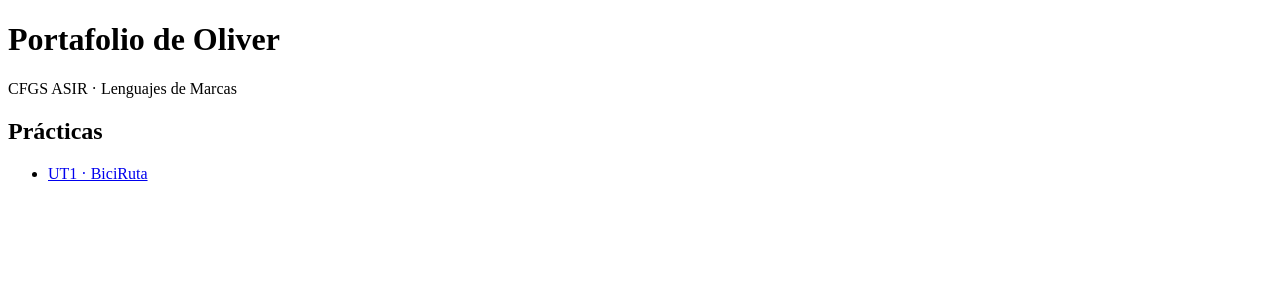
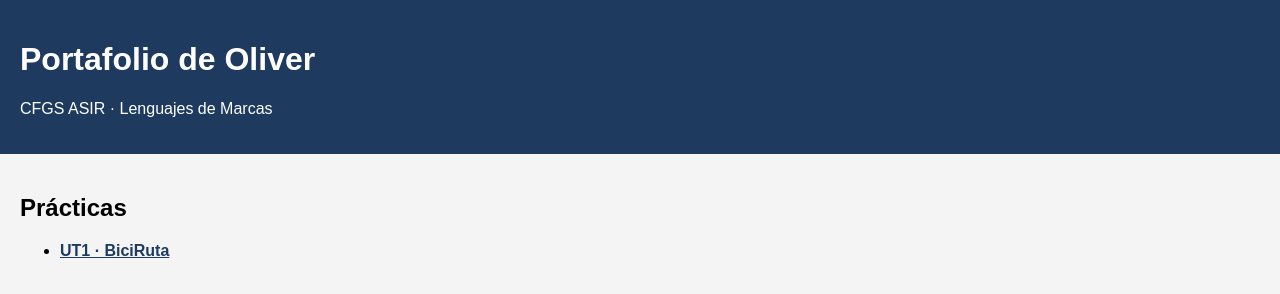
Before and after one commit to oliverpcs/lm-portafolio, a plain HTML site: page index.html in a window 1280 px wide. Drawn offline with Linux system fonts and the light colour scheme.

Commit message:
Añade los estilos en css/estilos.css

```diff
--- /dev/null
+++ b/css/estilos.css
@@ -0,0 +1,17 @@
+body {
+  font-family: Arial, sans-serif;
+  margin: 0;
+  background: #f4f4f4;
+}
+header {
+  background: #1e3a5f;
+  color: white;
+  padding: 20px;
+}
+main {
+  padding: 20px;
+}
+a {
+  color: #1e3a5f;
+  font-weight: bold;
+}
--- a/index.html
+++ b/index.html
@@ -4,6 +4,7 @@
     <meta charset="UTF-8" />
     <meta name="viewport" content="width=device-width, initial-scale=1.0" />
     <title>Portafolio de Oliver</title>
+    <link rel="stylesheet" href="css/estilos.css" />
   </head>
   <body>
     <header>
```
